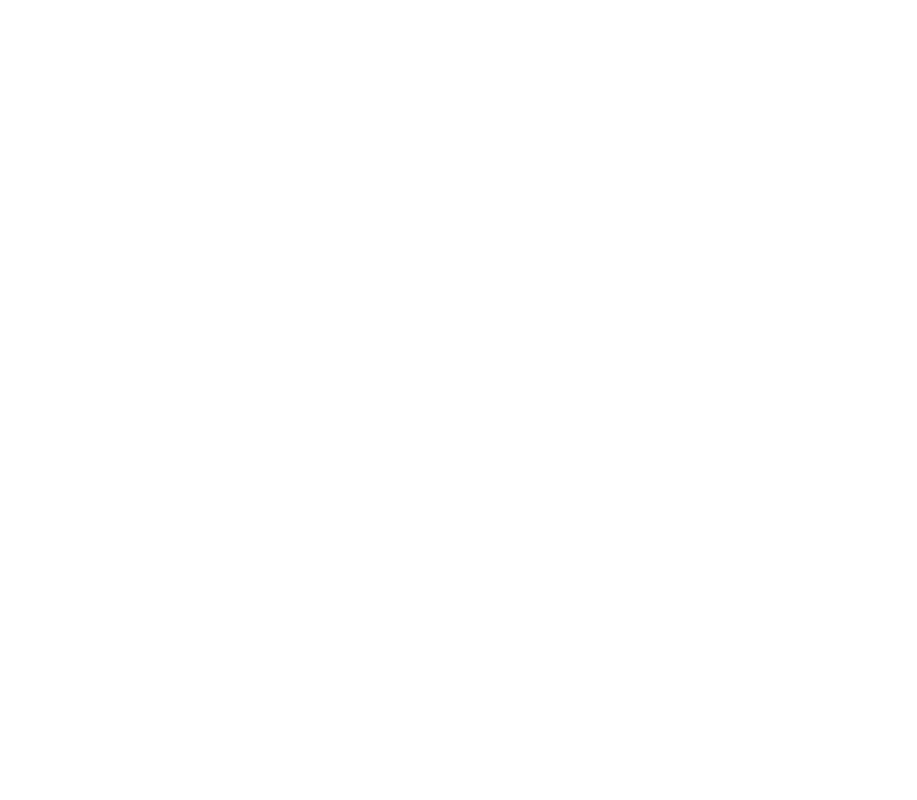
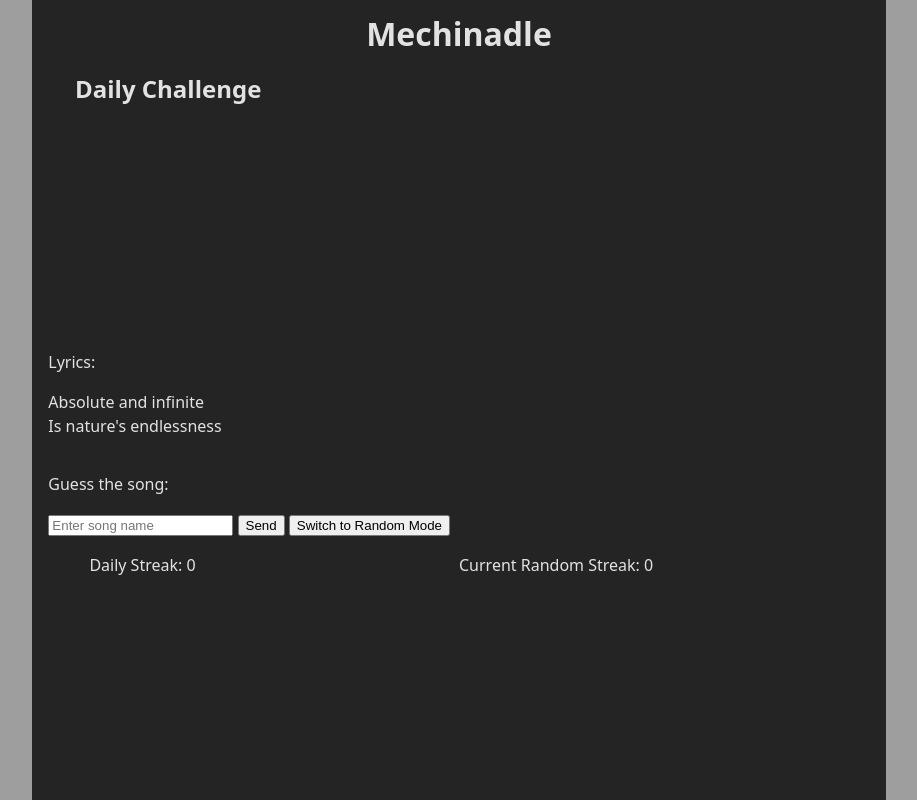
Before and after one commit to PawelGolabek/Mechinadle, a plain HTML site: page index.html in a window 1280 px wide. Shown: the whole page, without its empty margins (181-1098 px from the left). Drawn offline with nearby package versions, Linux system fonts and the light colour scheme; the site is published under a folder, as on GitHub Pages, so addresses that start at the root find nothing.

Commit message:
fixed deploy

```diff
--- a/index.html
+++ b/index.html
@@ -7,8 +7,8 @@
 
     <title>Mechinadle</title>
     <script src="https://cdnjs.cloudflare.com/ajax/libs/seedrandom/3.0.5/seedrandom.min.js"></script>
-    <script type="module" crossorigin src="/Mechinadle/assets/index-OM_Cxrfs.js"></script>
-    <link rel="stylesheet" crossorigin href="/Mechinadle/assets/index-Bz0AeXHe.css">
+    <script type="module" crossorigin src="./assets/index-OM_Cxrfs.js"></script>
+    <link rel="stylesheet" crossorigin href="./assets/index-Bz0AeXHe.css">
   </head>
   <body>
     <div id="app"></div>
```
